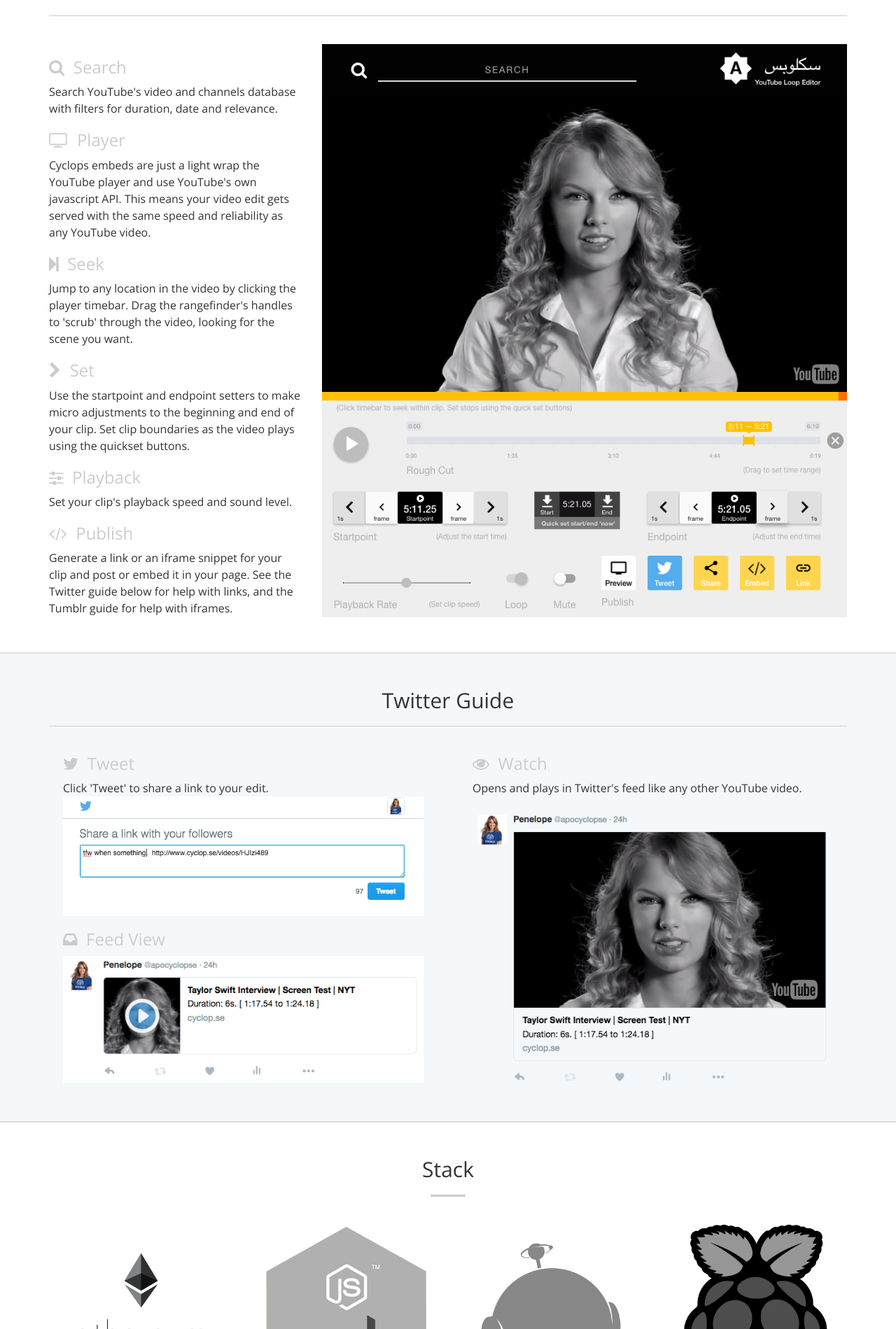
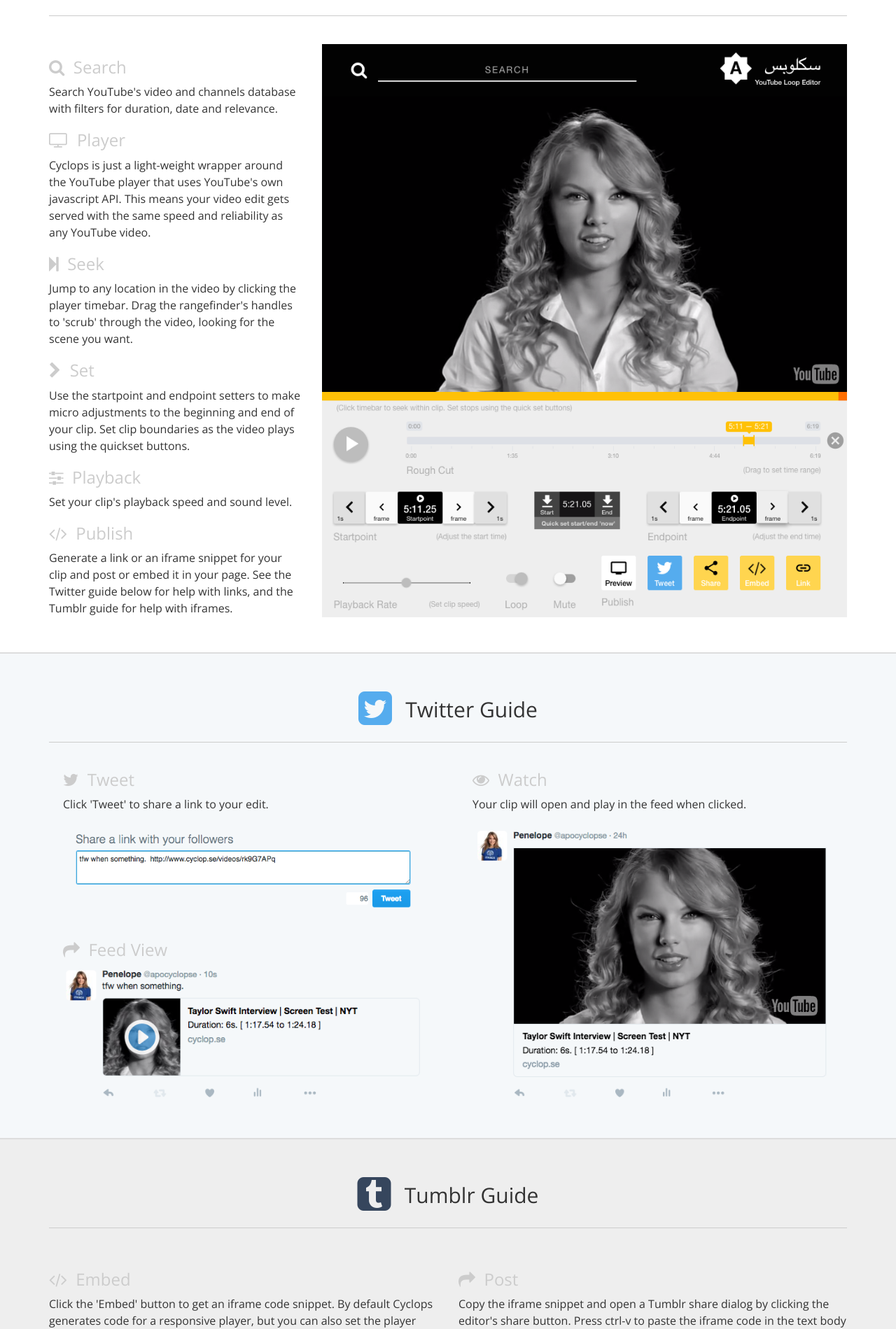
Before and after one commit to cgewecke/embeditor-landing, a Jekyll site: the page built from index.html, in a window 1280 px wide. Shown: the part 571-2470 px from the top of the page at 70% size. Built offline with Jekyll 4.4.1, drawn with Linux system fonts in a browser that asks for light colours; some of the changed text lies outside the part shown.

Commit message:
Tumblr Guide draft. Misc css changes.

```diff
--- a/_includes/components.html
+++ b/_includes/editor.html
@@ -21,7 +21,7 @@
                   <!-- Player -->
                   <h3 class="light"> <i class="fa fa-tv"></i>&nbsp&nbspPlayer </h3>
                   <p>
-                    Cyclops embeds are just a light wrap the YouTube player and use YouTube's
+                    Cyclops is just a light-weight wrapper around the YouTube player that uses YouTube's
                     own javascript API. This means your video edit gets served with the same speed and reliability
                     as any YouTube video.
                   </p>
--- a/_includes/services.html
+++ /dev/null
@@ -1,42 +0,0 @@
-<section id="services">
-    <div class="container">
-        <div class="row">
-            <div class="col-lg-12 text-center">
-                <h2 class="section-heading">Stack</h2>
-                <hr class="primary">
-            </div>
-        </div>
-    </div>
-    <div class="container">
-        <div class="row">
-            <div class="col-lg-3 col-sm-3 col-xs-4 text-center">
-                <div class="service-box">
-                  <a href="https://www.ethereum.org/" target-"_blank">
-                    <img src="../img/stack/ethereum.png" class="img-responsive"/>
-                  </a>
-                </div>
-            </div>
-            <div class="col-lg-3 col-sm-3 col-xs-4 text-center">
-                <div class="service-box">
-                  <a href="https://nodejs.org/en/" target-"_blank">
-                     <img src="../img/stack/node_bw.png" class="img-responsive"/>
-                  </a>
-                </div>
-            </div>
-            <div class="col-lg-3 col-sm-3 col-xs-4 text-center">
-                <div class="service-box">
-                  <a href="http://ionicframework.com/" target="_blank">
-                     <img src="../img/stack/ionic_bw.png" class="img-responsive"/>
-                  </a>
-                </div>
-            </div>
-            <div class="col-lg-3 col-sm-3 col-xs-4 text-center">
-                <div class="service-box">
-                  <a href="https://www.raspberrypi.org/" target="_blank">
-                     <img src="../img/stack/pi_bw.png" class="img-responsive"/>
-                  </a>
-                </div>
-            </div>
-        </div>
-    </div>
-</section>
--- /dev/null
+++ b/_includes/tumblr.html
@@ -0,0 +1,50 @@
+<section id="tumblr">
+    <div class="container">
+        <div class="row">
+            <div class="col-lg-12 text-center">
+                <span> <i class="fa fa-tumblr-square fa-4x tumblr-color"></i> </span>
+                <h2 class="section-heading text-center inline v-bottom">&nbsp&nbspTumblr Guide</h2>
+                <hr class="divider-thin">
+            </div>
+        </div>
+    </div>
+    <!-- Desktop Layout -->
+    <div class="container ">
+        <!-- Text -->
+        <div class="row">
+            <!-- Embed Dialog description -->
+            <div class="service-box col-lg-6 col-md-6 col-sm-6 no-top-sm">
+              <h3 class="light"> <i class="fa fa-code"></i>&nbsp&nbspEmbed </h3>
+              <p>
+                Click the 'Embed' button to get an iframe code snippet. By default
+                Cyclops generates code for a responsive player, but you can also set
+                the player size by selecting the 'Fixed' option and specifying its pixel
+                height and width.
+              </p>
+            </div>
+            <!-- Embed Dialog description -->
+            <div class="service-box col-lg-6 col-md-6 col-sm-6 no-top-sm">
+              <h3 class="light"> <i class="fa fa-share"></i>&nbsp&nbspPost </h3>
+              <p>
+                  Copy the iframe snippet and open a Tumblr share dialog by clicking
+                  the editor's share button. Press ctrl-v to paste the iframe code
+                  in the text body of your post. A thumbnail of your clip will appear
+                  in the Tumblr feed and the video edit itself will appear on your blog
+                  page.
+              </p>
+            </div>
+        </div>
+        <!-- Images -->
+        <div class="row">
+            <!-- Embed SS -->
+            <div class="service-box col-lg-6 col-md-6 col-sm-6 text-center">
+                <img src="../img/embed_ss.png" class="img-responsive"/>
+
+            </div>
+            <!-- Post SS -->
+           <div class="service-box col-lg-6 col-md-6 col-sm-6 text-center">
+                <img src="../img/post_ss.png" class="img-responsive"/>
+            </div>
+        </div>
+    </div>
+</section>
--- a/_includes/twitter.html
+++ b/_includes/twitter.html
@@ -2,7 +2,8 @@
     <div class="container">
         <div class="row">
             <div class="col-lg-12 text-center">
-                <h2 class="section-heading">Twitter Guide</h2>
+                 <span> <i class="fa fa-twitter-square fa-4x twitter-color"></i> </span>
+                <h2 class="section-heading text-center inline v-bottom">&nbsp&nbspTwitter Guide</h2>
                 <hr class="divider-thin">
             </div>
         </div>
@@ -25,7 +26,7 @@
                   <!-- Watch -->
                   <h3 class="light"> <i class="fa fa-eye"></i>&nbsp&nbspWatch</h3>
                   <p>
-                    Opens and plays in Twitter's feed like any other YouTube video.
+                    Your clip will open and play in the feed when clicked.
                   </p>
                 </div>
             </div>
@@ -38,12 +39,12 @@
                     <img src="../img/twittershare_ss.png" class="img-responsive"/>
                 </div>
                 <div class="service-box no-top-sm narrower">
-                    <h3 class="light text-left"> <i class="fa fa-inbox"></i>&nbsp&nbspFeed View</h3>
+                    <h3 class="light text-left"> <i class="fa fa-share"></i>&nbsp&nbspFeed View</h3>
                     <img src="../img/twitterplay_ss.png" class="img-responsive"/>
                 </div>
             </div>
             <div class="col-lg-6 col-sm-6 hidden-xs text-center">
-                <div class="service-box narrower">
+                <div class="service-box no-top-sm narrower">
                     <img src="../img/twitterplay_ss2.png" class="img-responsive"/>
                 </div>
             </div>
--- a/_layouts/front.html
+++ b/_layouts/front.html
@@ -6,9 +6,9 @@
 <body id="page-top">
   {% include nav.html %}
   {% include header.html %}
-  {% include components.html %}
+  {% include editor.html %}
   {% include twitter.html %}
-  {% include services.html %}
+  {% include tumblr.html %}
   {% include scripts.html %}
 </body>
 
--- a/_sass/_base.scss
+++ b/_sass/_base.scss
@@ -16,6 +16,11 @@ html,
 body { height: 100%; width: 100%;}
 body { @include sans-serif-font;}
 h1, h2, h3, h4, h5, h6 { @include sans-serif-font; }
+
+
+// -------------------- Colors ----------------
+.tumblr-color{ color: #36465d; }
+.twitter-color{ color: #55acee; }
 
 // --------------------  HR ------------------
 hr {
@@ -94,6 +99,8 @@ p.larger{ font-size: 45px !important; }
 // -------------- Text/Icons -----------
 .text-faded { color: rgba(white, .7);}
 .text-left { text-align: left; }
+.inline { display: inline-block; }
+.v-bottom { vertical-align: bottom; }
 .opaque-5{ opacity: .5; }
 .opaque-7{ opacity: .7; }
 
@@ -135,8 +142,8 @@ aside { padding: 50px 0;}
 }
 
 .no-top-sm {
-   @media (min-width: 768px) {
-      margin-top: 0px !important;
+   @media (max-width: 768px) {
+      margin-top: 15px !important;
    }
 }
 
@@ -192,6 +199,9 @@ section.call-to-action {
     //background-color: #eee;
     border-top: solid 2px #ddd;
     border-bottom: solid 2px #ddd;
+}
+#tumblr {
+    background-color: #eee;
 }
 
 // --------------Jumbotron -------------
```
Also changed, not shown: _includes/call-to-action.html (deleted, +0 -47 lines), _includes/contact.html (deleted, +0 -27 lines), img/embed_ss.png (added), img/post_ss.png (added), img/share_ss.png (added), img/twitterplay_ss.png, img/twittershare_ss.png, 7 other files.
